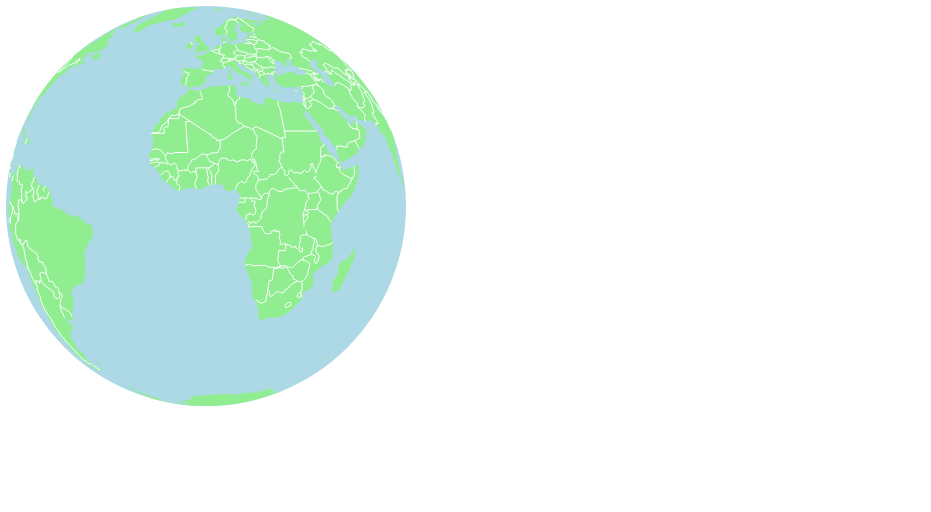
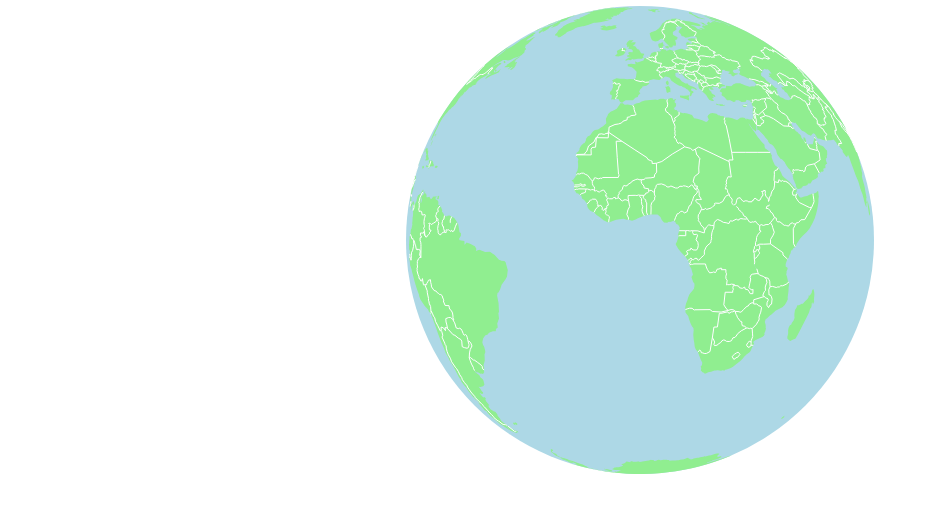
Before and after one commit to TranTrungTinh/invoice-app, a Svelte app in the folder data-visualization/: page / in a window 1280 px wide. Shown: the top 512 px of the page, without its empty margins (0-931 px from the left). Built offline with nearby package versions, Linux system fonts and the light colour scheme.

Commit message:
chore: Improve chart layout and add Tooltip component in data visualization

```diff
--- a/data-visualization/src/App.svelte
+++ b/data-visualization/src/App.svelte
@@ -19,6 +19,7 @@
   $: path = geoPath(projection);
 </script>
 
+<div class='chart-container' bind:clientWidth={width}>
   <svg {width} {height}>
     <!-- Globe -->
     <circle r={width / 2} cx={width / 2} cy={height / 2} fill="lightblue" />
@@ -31,6 +32,11 @@
     <!-- Borders -->
     <path d={path(borders)} fill="none" stroke="white" />
   </svg>
+</div>
 
 <style>
+  .chart-container {
+    max-width: 468px;
+    margin: auto;
+  }
 </style>
```
Lines whose indentation alone changed are shown as unchanged.
